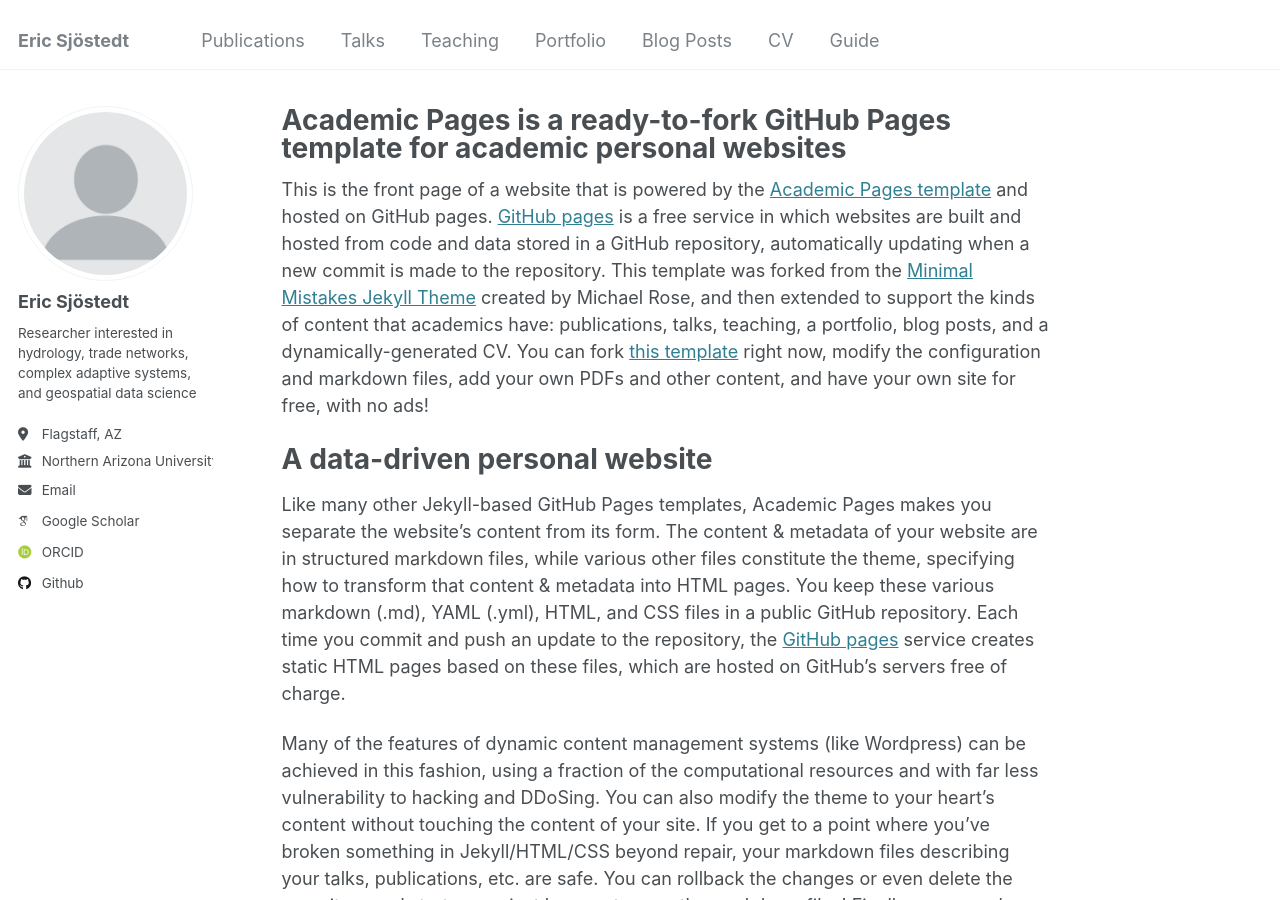
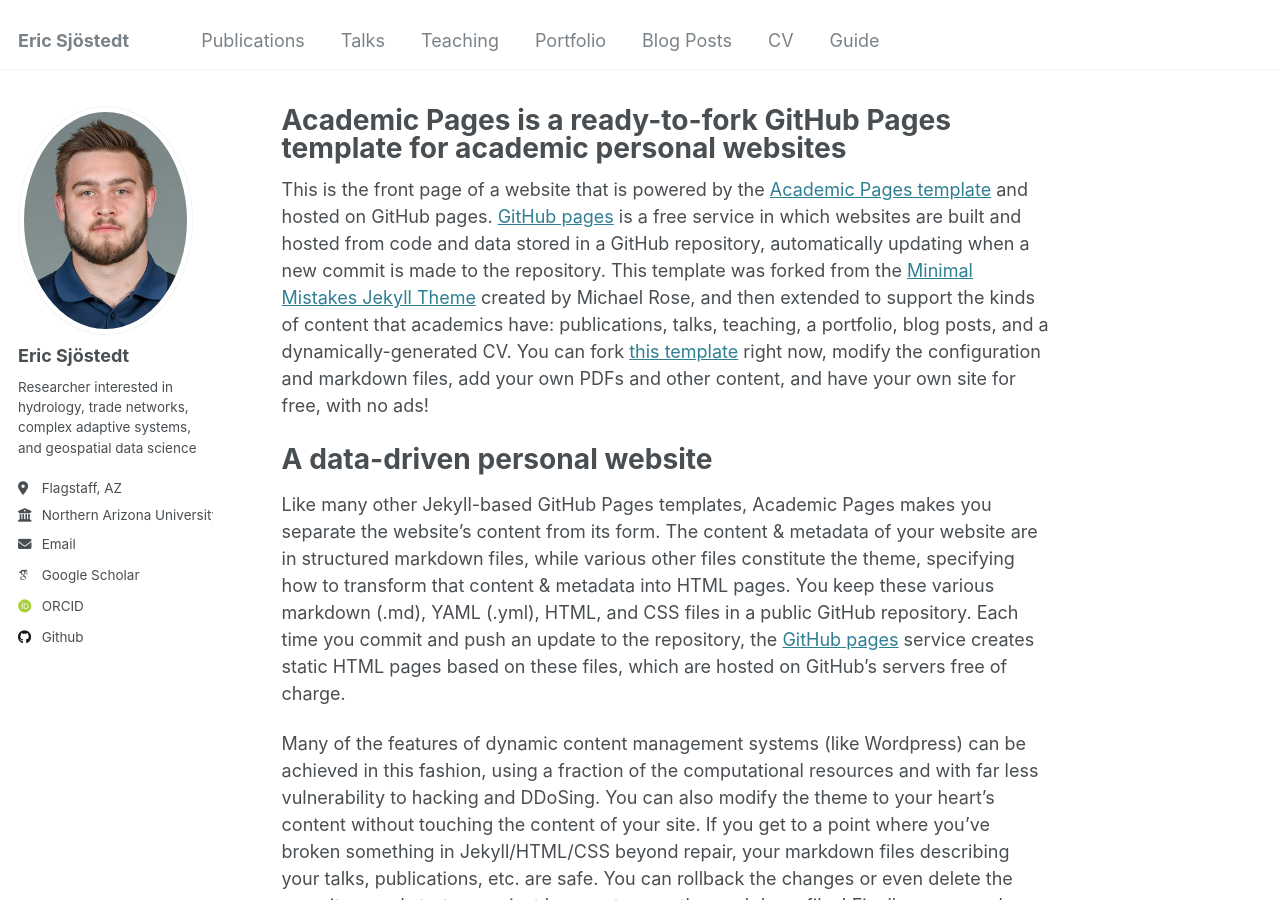
Before and after one commit to Sjostedt-eric/Sjostedt-eric.github.io, a Jekyll site: the page built from _pages/about.md, in a window 1280 px wide and 900 px high. Built offline with Jekyll 4.4.1, drawn with Linux system fonts in a browser that asks for light colours; some web fonts are replaced.

Commit message:
Update _config.yml

```diff
--- a/_config.yml
+++ b/_config.yml
@@ -21,7 +21,7 @@
 #               Additional customization can be done by editing /_includes/author-profile.html
 author:
   # Biographic information
-  avatar           : "profile.png"
+  avatar           : "Headshot_Sjostedt.jpg"
   name             : "Eric Sjöstedt"
   pronouns         : # example: "she/her"
   bio              : "Researcher interested in hydrology, trade networks, complex adaptive systems, and geospatial data science "
```
